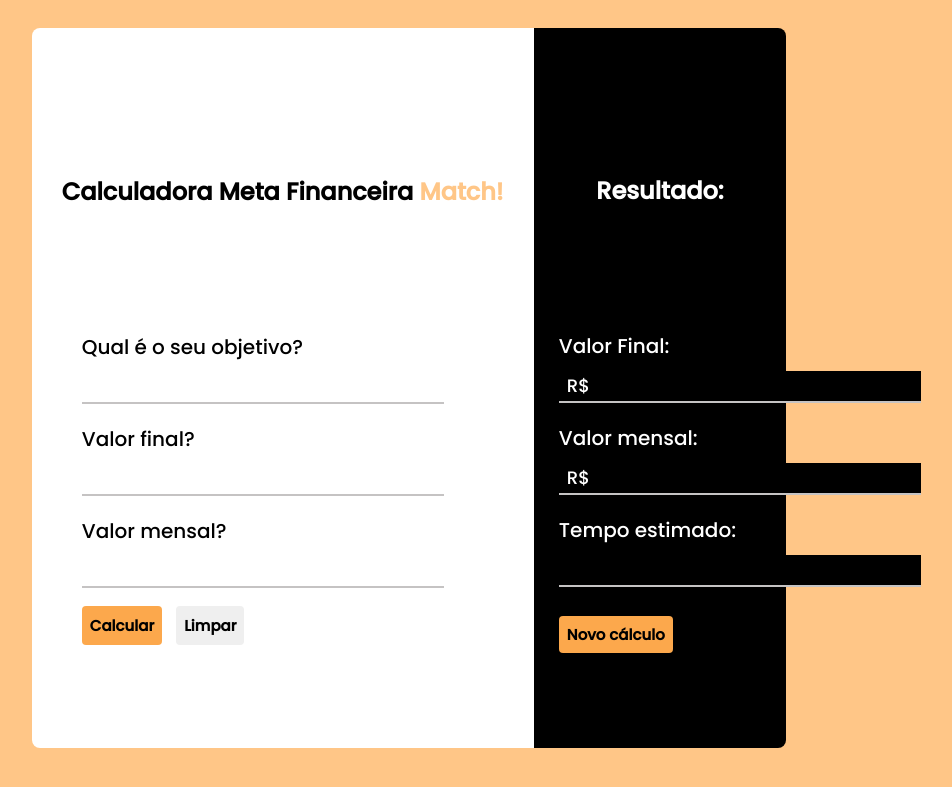
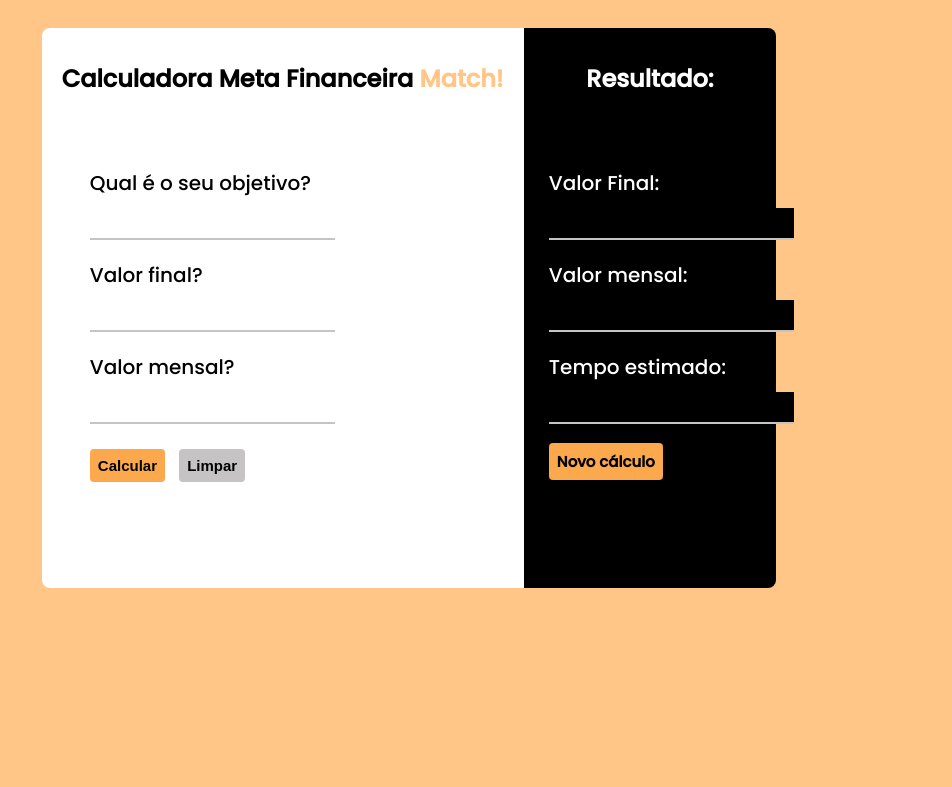
Before and after one commit to edilsontorres/metaFinanceiraMetch, a Django app: page / in a window 1280 px wide. Shown: the top 787 px of the page, without its empty margins (231-1183 px from the left). Run offline with Django 4.2, Linux system fonts and the light colour scheme.

Commit message:
Refatorando css

```diff
--- a/app_metaFinanceira/static/css/estilo.css
+++ b/app_metaFinanceira/static/css/estilo.css
@@ -1,5 +1,6 @@
 body {
     background-color: #FFC687;
+    font-family: 'Poppins', sans-serif;
 }
 
 .container {
@@ -10,47 +11,47 @@ body {
 
 }
 
-.container-form{
-    display: flex;
+.container-form,
+.container-results {
+    display:block;
     align-items:center;
     justify-content: center;
-    flex-direction: column;
-    height: 90vh;
+    height: 70vh;
     background-color: #FFFFFF;
-    border-bottom-left-radius: 8px;
-    border-top-left-radius: 8px;
+    border-radius: 8px 0px 0px 8px;
 }
 
 .container-results {
-    display: flex;
-    align-items:center;
-    justify-content: center;
-    flex-direction: column;
-    height: 90vh;
     width: 20%;
     background-color: #000000;
-    border-bottom-right-radius: 8px;
-    border-top-right-radius: 8px;
+    border-radius: 0px 8px 8px 0px;
 }
 
-.container-title-form {
+.container-title-form,
+.container-title-results {
     width: 100%;
     height: 100px;
     display: flex;
     align-items: center;
     justify-content:center;
-    padding: 30px;
-    margin-bottom: 20px;
 }
 
-.title-form-area {
+.container-title-results {
+    color: #FFFFFF;
+}
+
+.title-form-area,
+.title-results-area {
     display: flex;
     text-align: center;
-    font-family: 'Poppins', sans-serif;
     background-color: #FFFFFF;
+    padding: 0px 20px 0px 20px;
 }
 span {
     color: #FFC687;
+}
+.title-results-area {
+    background-color: #000000;
 }
 
 .form-area {
@@ -73,96 +74,19 @@ span {
     padding-left: 20%;
 }
 
-.label-form {
-    background-color: #FFFFFF;
-    display: flex;
-    margin-bottom: 10px;
-    margin-top: 20px;
-    font-size: 20px;
-    font-family: 'Poppins', sans-serif;
-}
-
-.input-form {
-    height: 20px;
-    border-bottom-color: #C5C3C3;
-    border-top: none;
-    border-right: none;
-    border-left: none;
-    padding: 5px;
-    padding-left: 8px;
-    font-size: 18px;
-    font-family: 'Poppins', sans-serif;
-    outline: 0;
-}
-
-.calcular {
-    padding: 8px;
-    border-radius: 4px;
-    border: none;
-    font-size: 15px;
-    font-family: 'Poppins', sans-serif;
-    font-weight: 600;
-    background-color: #FCA84C;
-    color: #000000;
-    cursor: pointer;
-    margin-right: 10px;
-}
-.limpar {
-    padding: 8px;
-    border-radius: 3px;
-    border-color: #C5C3C3;
-    border: none;
-    border-radius: 4px;
-    font-size: 15px;
-    font-family: 'Poppins', sans-serif;
-    font-weight: 600;
-    background-color: none;
-    color: #000000;
-    cursor: pointer;
-}
-.novo-calculo, a {
-    padding: 8px;
-    width: 100px;
-    border-radius: 4px;
-    border: none;
-    font-size: 15px;
-    font-family: 'Poppins', sans-serif;
-    font-weight: 600;
-    background-color: #FCA84C;
-    color: #000000;
-    cursor: pointer;
-    margin-right: 10px;
-    text-decoration: none;
-    margin-bottom: 10px;
-}
-
-.container-title-results {
-    width: 100%;
-    height:100px;
-    display: flex;
-    align-items: center;
-    justify-content:center;
-    color: #FFFFFF;
-    margin-bottom: 20px;
-    padding: 30px;
-
-}
-
-.title-results-area {
-    display: flex;
-    text-align: center;
-    font-family: 'Poppins', sans-serif;
-}
-
+.label-form,
 .label-form-results {
     display: flex;
     margin-bottom: 10px;
     margin-top: 20px;
     font-size: 20px;
-    font-family: 'Poppins', sans-serif;
+}
+
+.label-form-results {
     color: #FFFFFF;
 }
 
+.input-form,
 .input-form-results {
     height: 20px;
     border-bottom-color: #C5C3C3;
@@ -172,8 +96,34 @@ span {
     padding: 5px;
     padding-left: 8px;
     font-size: 18px;
-    font-family: 'Poppins', sans-serif;
     outline: 0;
+}
+
+.input-form-results {
     background-color: #000000;
     color: #FFFFFF;
 }
+
+.calcular,
+.limpar,
+.novo-calculo {
+    padding: 8px;
+    border-radius: 4px;
+    border: none;
+    font-size: 15px;
+    font-weight: 600;
+    background-color: #FCA84C;
+    color: #000000;
+    cursor: pointer;
+    margin-right: 10px;
+}
+
+.novo-calculo, a {
+    width: 100px;
+    text-decoration: none;
+    margin-bottom: 10px;
+}
+
+.limpar {
+    background-color: #C5C3C3;
+}
--- a/app_metaFinanceira/templates/home.html
+++ b/app_metaFinanceira/templates/home.html
@@ -56,16 +56,16 @@
           {% csrf_token %}
           <div>
             <label class="label-form-results" for="objetivo">Valor Final:</label>
-            <input class="input-form-results" value="R${{ meta }}" type="text" name="objetivo" id="objetivo" disabled>
+            <input class="input-form-results" value="{{meta}}" type="text" name="objetivo" disabled>
           </div>
           <div>
             <label class="label-form-results" for="meta">Valor mensal:</label>
-            <input class="input-form-results" value="R${{ valorMensal }}" type="text" name="meta" id="meta" disabled>
+            <input class="input-form-results" value="{{ valorMensal }}" type="text" name="meta" disabled>
           </div>
           <div>
             <label class="label-form-results" for="valorMensal">Tempo estimado:</label>
-            <input class="input-form-results" value="{{ resultado }}" type="text" name="valorMensal" id="valorMensal" disabled>
-            <br /><br /><br />
+            <input class="input-form-results" value="{{ resultado }}" type="text" name="valorMensal" disabled>
+            <br /><br />
             <a href="/" class="novo-calculo">Novo cálculo</a>
           </div>
         </form>
--- a/app_metaFinanceira/views.py
+++ b/app_metaFinanceira/views.py
@@ -22,7 +22,7 @@ def formatarEntradas(n):
     return resultadoFormatado
 
 def formatarSaidas(n):
-    numero = f'{n:_.2f}'
+    numero = f'R${n:_.2f}'
     resultado = numero.replace('.', ',').replace('_', '.')
     return resultado
 
```
